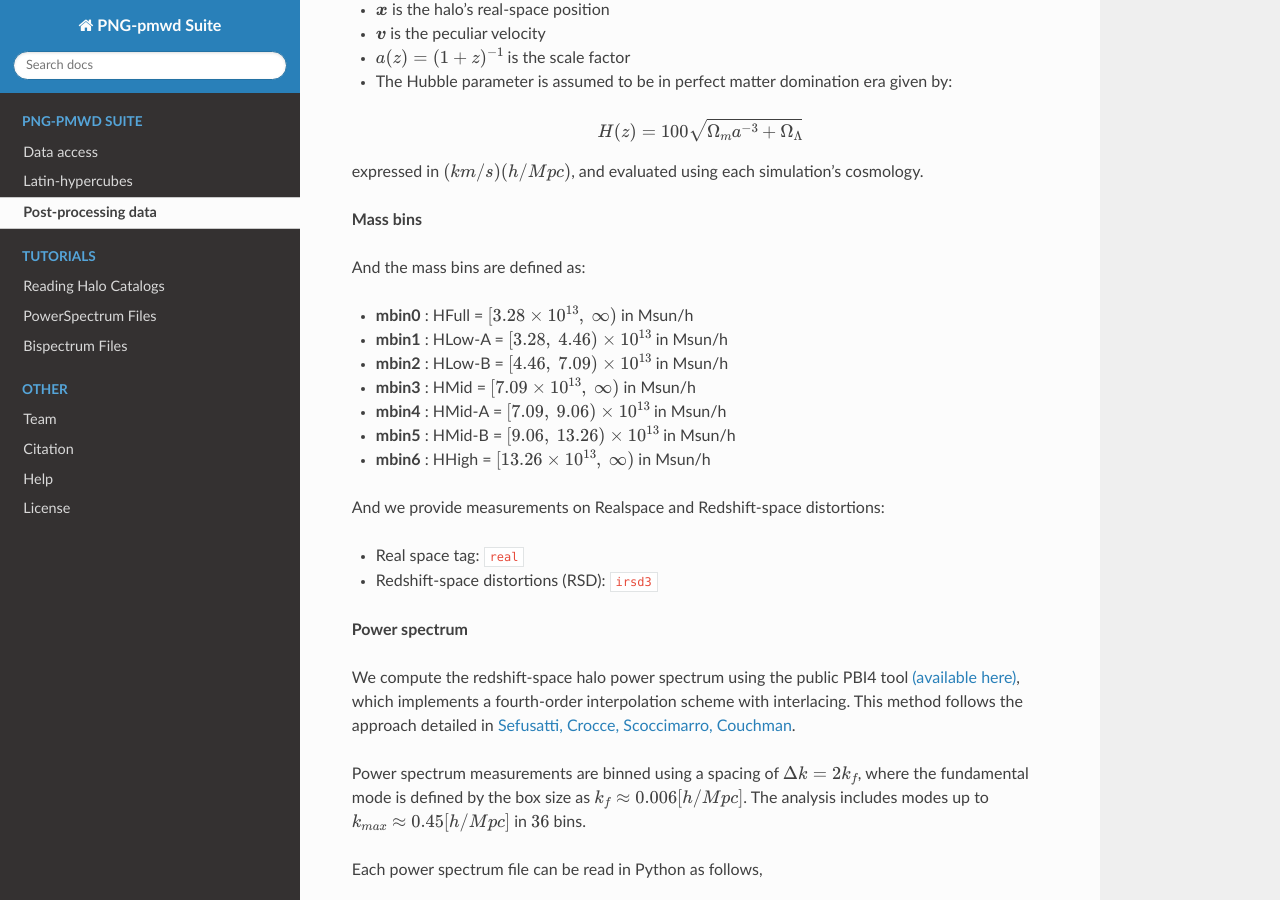
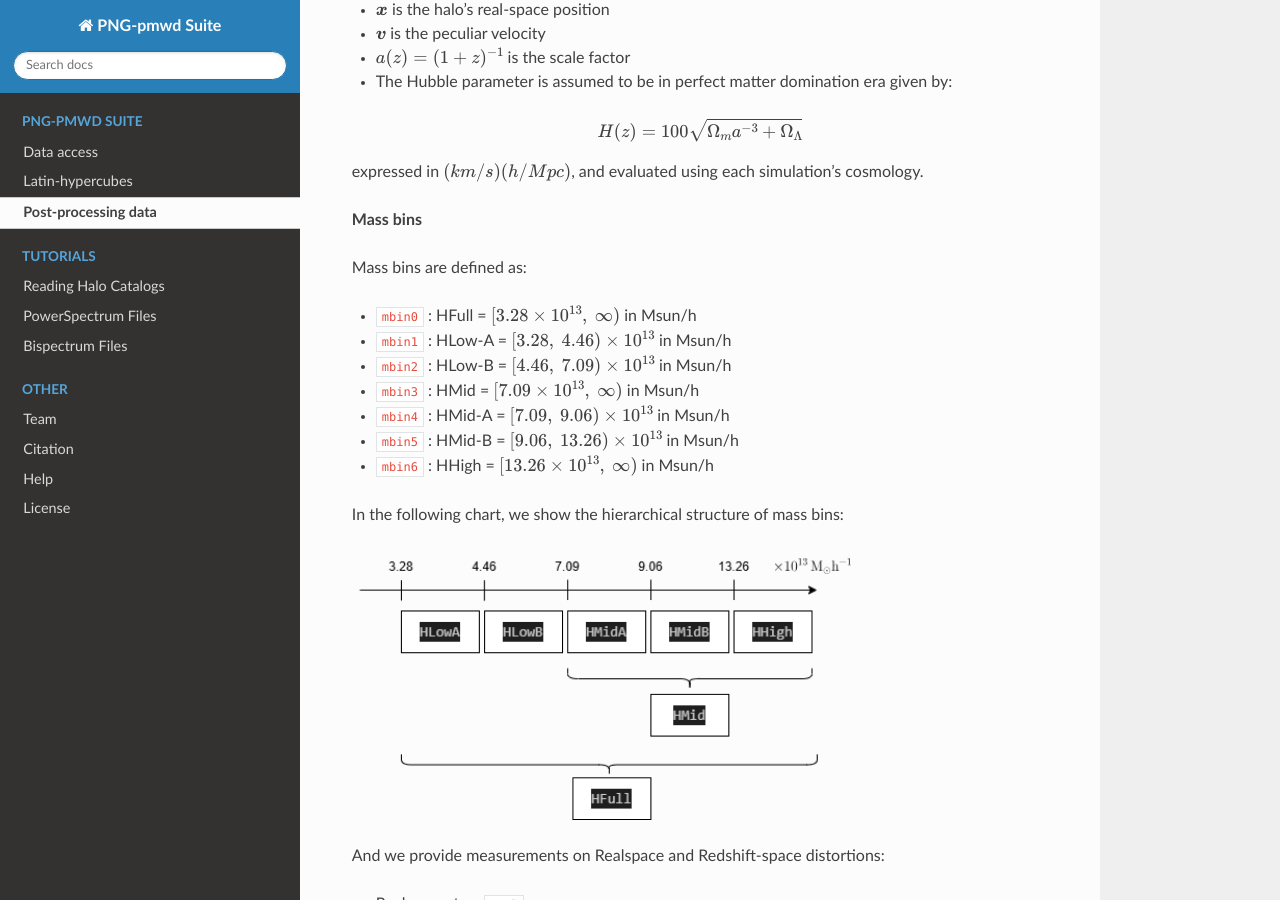
Before and after one commit to jcallesh/PNG-pmwd-Suite, a Sphinx documentation site: the page built from docs/source/post-processing-data.rst, in a window 1280 px wide and 900 px high, scrolled down 600 px. Built offline with Sphinx 7.4.7 and the Read the Docs theme 3.1.0, drawn with Linux system fonts in a browser that asks for light colours.

Commit message:
docs: update

```diff
--- a/docs/source/post-processing-data.rst
+++ b/docs/source/post-processing-data.rst
@@ -31,15 +31,21 @@ expressed in :math:`(km/s)(h/Mpc)`, and evaluated using each simulation's cosmol
 
 **Mass bins**
 
-And the mass bins are defined as:
+Mass bins are defined as:
 
-- **mbin0** : HFull   = :math:`[3.28\times10^{13},\ \infty)` in Msun/h
-- **mbin1** : HLow-A  = :math:`[3.28,\ 4.46)\times10^{13}` in Msun/h
-- **mbin2** : HLow-B  = :math:`[4.46,\ 7.09)\times10^{13}` in Msun/h
-- **mbin3** : HMid    = :math:`[7.09\times10^{13},\ \infty)` in Msun/h
-- **mbin4** : HMid-A  = :math:`[7.09,\ 9.06)\times10^{13}` in Msun/h
-- **mbin5** : HMid-B  = :math:`[9.06,\ 13.26)\times10^{13}` in Msun/h
-- **mbin6** : HHigh   = :math:`[13.26\times10^{13},\ \infty)` in Msun/h
+- ``mbin0`` : HFull   = :math:`[3.28\times10^{13},\ \infty)` in Msun/h
+- ``mbin1`` : HLow-A  = :math:`[3.28,\ 4.46)\times10^{13}` in Msun/h
+- ``mbin2`` : HLow-B  = :math:`[4.46,\ 7.09)\times10^{13}` in Msun/h
+- ``mbin3`` : HMid    = :math:`[7.09\times10^{13},\ \infty)` in Msun/h
+- ``mbin4`` : HMid-A  = :math:`[7.09,\ 9.06)\times10^{13}` in Msun/h
+- ``mbin5`` : HMid-B  = :math:`[9.06,\ 13.26)\times10^{13}` in Msun/h
+- ``mbin6`` : HHigh   = :math:`[13.26\times10^{13},\ \infty)` in Msun/h
+
+In the following chart, we show the hierarchical structure of mass bins:
+
+.. image:: Mass-bins.png
+   :width: 500
+   :alt: Massbinning
 
 And we provide measurements on Realspace and Redshift-space distortions:
 
```
Also changed, not shown: docs/source/Mass-bins.png (added).
